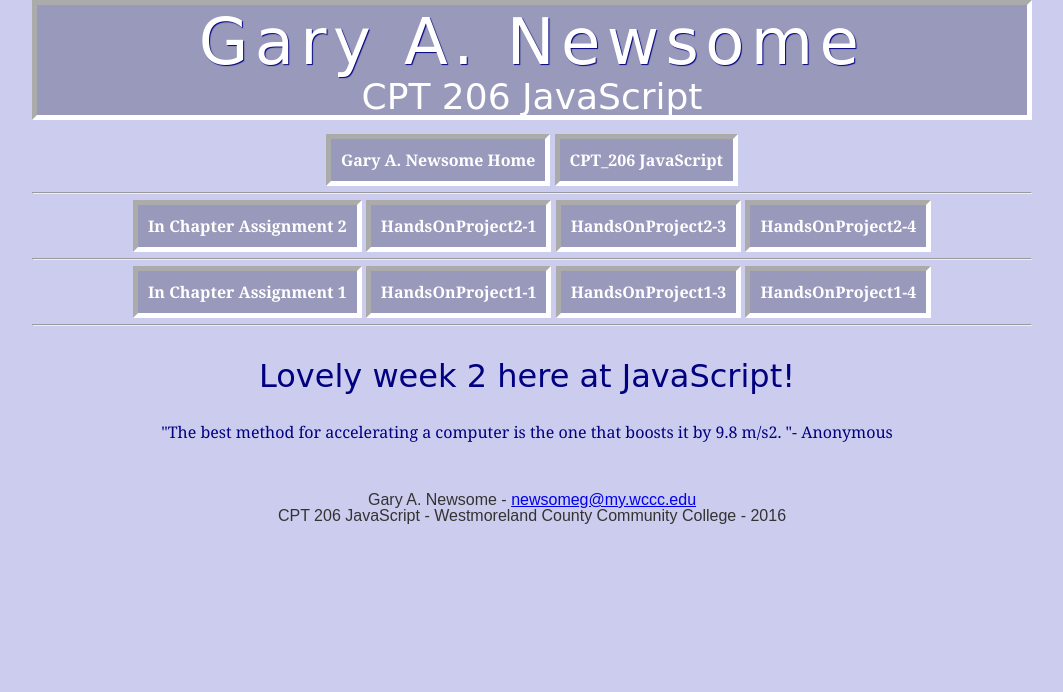
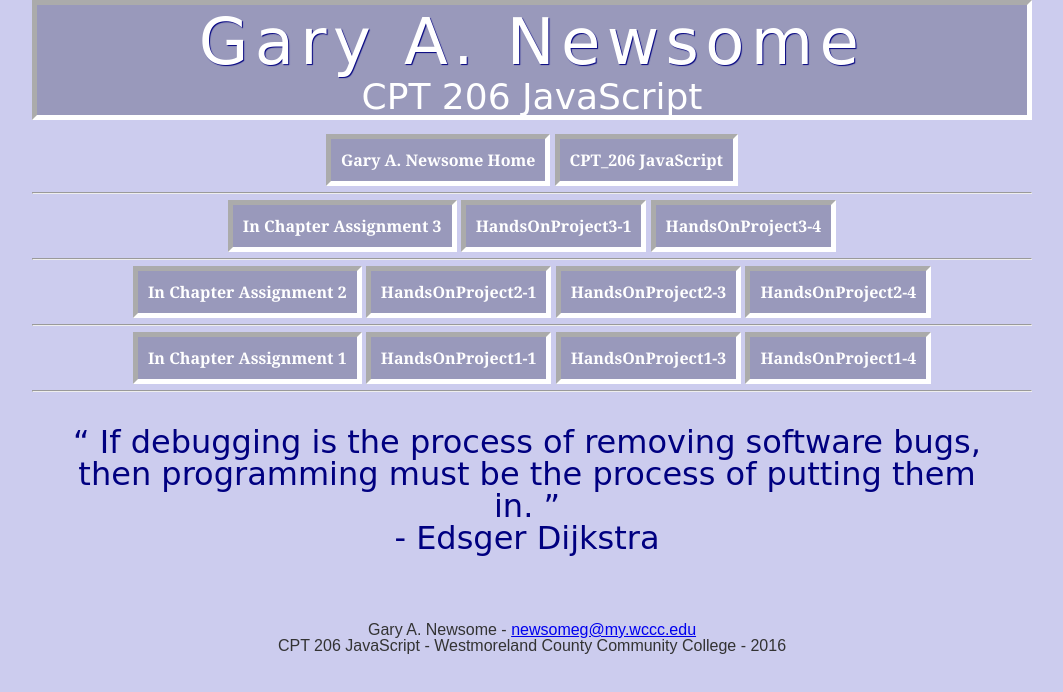
Before and after one commit to garyanewsome/cpt206_webpage, a plain HTML site: page index.htm in a window 1280 px wide. Shown: the whole page, without its empty margins (108-1171 px from the left). Drawn offline with Linux system fonts and the light colour scheme; a web font is replaced by a local one.

Commit message:
Chapter 3 Index.htm update
Chapter 3 Index.htm update

```diff
--- a/index.htm
+++ b/index.htm
@@ -6,7 +6,7 @@
       Landing Page
 
       Author:    Gary A. Newsome
-      Updated:   02.10.16
+      Updated:   02.16.16
 
       Filename: index.htm
    -->
@@ -35,6 +35,12 @@
     <li><a href="http://wcccwebworld.com/cpt206/">CPT_206 JavaScript</a></li>
   </ul>
   <br><hr><br>
+    <ul>
+    <li><a href="Chapter3/Chapter/calendar.htm">In Chapter Assignment 3</a></li>
+    <li><a href="Chapter3/HandsOnProject3-1/index.htm">HandsOnProject3-1</a></li>
+    <li><a href="Chapter3/HandsOnProject3-4/index.htm">HandsOnProject3-4</a></li>
+  </ul>
+  <br><hr><br>
   <ul>
     <li><a href="Chapter2/Chapter/estimate.htm">In Chapter Assignment 2</a></li>
     <li><a href="Chapter2/HandsOnProject2-1/index.htm">HandsOnProject2-1</a></li>
@@ -53,20 +59,9 @@
 
 
    <main>
-      <h3>Lovely week 2 here at JavaScript!</h3><br>
+      <h3>“ If debugging is the process of removing software bugs, then programming must be the process of putting them in. ” <br>
+          - Edsger Dijkstra</h3><br>
       <br>
-
-      <div id="quote">
-        <script>
-        document.write("<ul>");
-        document.write("<li>&quotThe best method for accelerating a computer is the one that boosts it by 9.8 m/s2. &quot</li>");
-        document.write("<li>- Anonymous</li>");
-        document.write("</ul>");
-        </script>
-        <br>
-      </div>
-
-
 
    </main>
    <footer>
```
